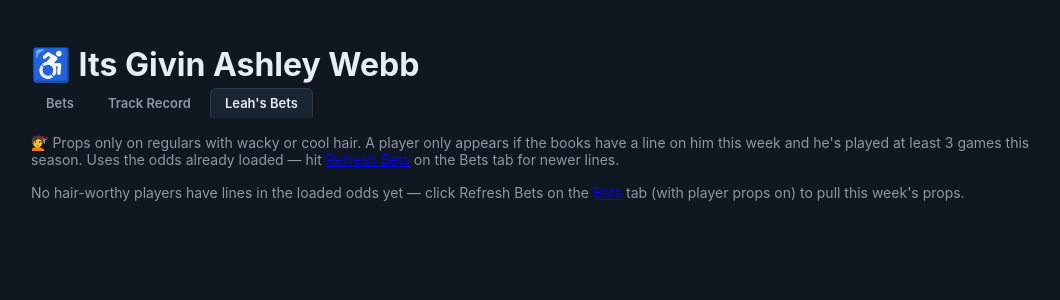
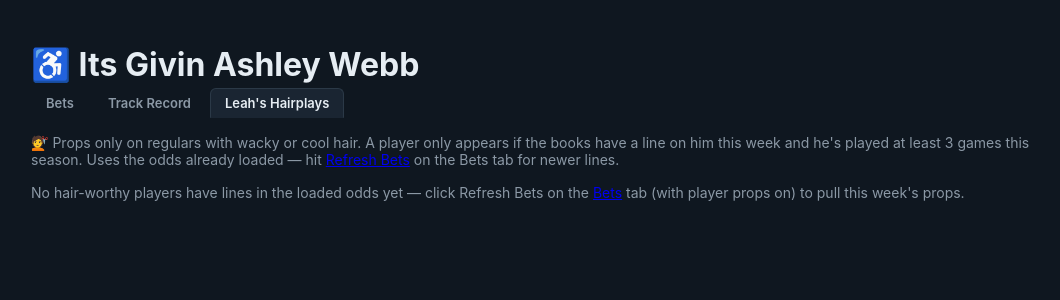
Before and after one commit to cannshan/nfl-bet-generator, a Python web app: template app/templates/leahs_bets.html in a window 1280 px wide. Shown: the top 300 px of the page, without its empty margins (91-1151 px from the left). Run offline with Jinja, Linux system fonts and the light colour scheme; the template is opened without the code that fills it, so the values that code supplies are empty.

Commit message:
Rename the Leah's Bets tab to Leah's Hairplays
Co-Authored-By: Claude Opus 5.5 <noreply@anthropic.com>

```diff
--- a/app/hair_bets.py
+++ b/app/hair_bets.py
@@ -1,4 +1,4 @@
-"""Leah's Bets: player props on guys with notable hair.
+"""Leah's Hairplays: player props on guys with notable hair.
 
 The hair list is hand-curated (hairstyles change -- edit HAIR_PLAYERS freely).
 "Plays on a regular basis" is enforced by the data rather than the list: a
--- a/app/templates/index.html
+++ b/app/templates/index.html
@@ -15,7 +15,7 @@
     <nav class="tabs">
       <a href="/" class="tab active">Bets</a>
       <a href="/track-record" class="tab">Track Record</a>
-      <a href="/leahs-bets" class="tab">Leah's Bets</a>
+      <a href="/leahs-bets" class="tab">Leah's Hairplays</a>
     </nav>
   </header>
 
--- a/app/templates/leahs_bets.html
+++ b/app/templates/leahs_bets.html
@@ -15,7 +15,7 @@
     <nav class="tabs">
       <a href="/" class="tab">Bets</a>
       <a href="/track-record" class="tab">Track Record</a>
-      <a href="/leahs-bets" class="tab active">Leah's Bets</a>
+      <a href="/leahs-bets" class="tab active">Leah's Hairplays</a>
     </nav>
   </header>
   <p class="meta">
--- a/app/templates/track_record.html
+++ b/app/templates/track_record.html
@@ -12,7 +12,7 @@
     <nav class="tabs">
       <a href="/" class="tab">Bets</a>
       <a href="/track-record" class="tab active">Track Record</a>
-      <a href="/leahs-bets" class="tab">Leah's Bets</a>
+      <a href="/leahs-bets" class="tab">Leah's Hairplays</a>
     </nav>
   </header>
   <p class="meta">
```
